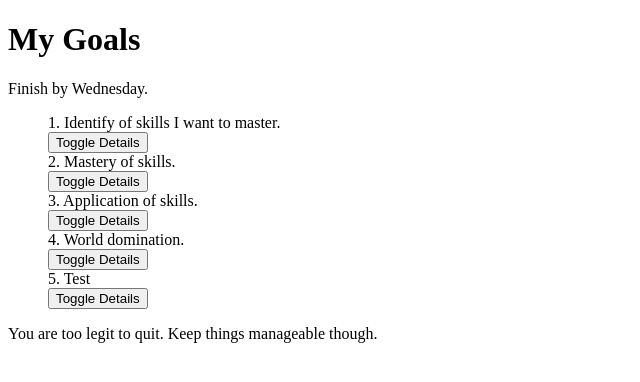
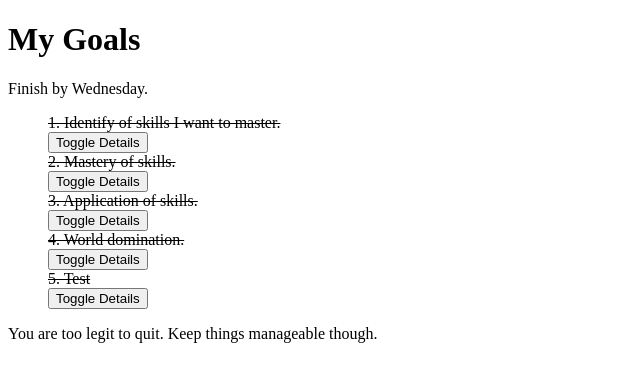
Before and after one commit to SamNgigi/Goals-v2, an Angular app: page / in a window 1280 px wide. Shown: the top 382 px of the page, without its empty margins (0-640 px from the left). Built offline with nearby package versions, Linux system fonts and the light colour scheme.

Commit message:
Basic StrikeThrough directive working.

```diff
--- /dev/null
+++ b/src/app/StrikeThrough.directive.ts
@@ -0,0 +1,18 @@
+// Note that we import the type ElementRef.
+import { Directive, ElementRef } from '@angular/core';
+
+@Directive({
+  selector: '[appStrikeThrough]'
+})
+
+export class StrikeThroughDirective {
+
+  constructor(private element: ElementRef) {
+    /*
+      `element` refers to the constructor property that refers to the HTML element the directive will be hosted on.
+
+      We target the host element's style attribute and change the textDecoration to line-through.
+    */
+    this.element.nativeElement.style.textDecoration = "line-through";
+  }
+}
--- a/src/app/app.module.ts
+++ b/src/app/app.module.ts
@@ -4,12 +4,14 @@ import { NgModule } from '@angular/core';
 import { AppComponent } from './app.component';
 import { GoalsComponent } from './goals/goals.component';
 import { GoalDetailsComponent } from './goal-details/goal-details.component';
+import { StrikeThroughDirective } from './StrikeThrough.directive';
 
 @NgModule({
   declarations: [
     AppComponent,
     GoalsComponent,
-    GoalDetailsComponent
+    GoalDetailsComponent,
+    StrikeThroughDirective
   ],
   imports: [
     BrowserModule
--- a/src/app/goals/goals.component.html
+++ b/src/app/goals/goals.component.html
@@ -25,7 +25,7 @@
     list item in the loop.
   -->
   <div *ngFor='let goal of goals; let i = index'>
-    <li>{{goal.id}}. {{goal.name}}</li>
+    <li id="{{i}}" appStrikeThrough>{{goal.id}}. {{goal.name}}</li>
 
     <!--
       Below we create a button where by if we click it we want it
```
Also changed, not shown: 1 other file (tests, documents, lock files or other folders).
